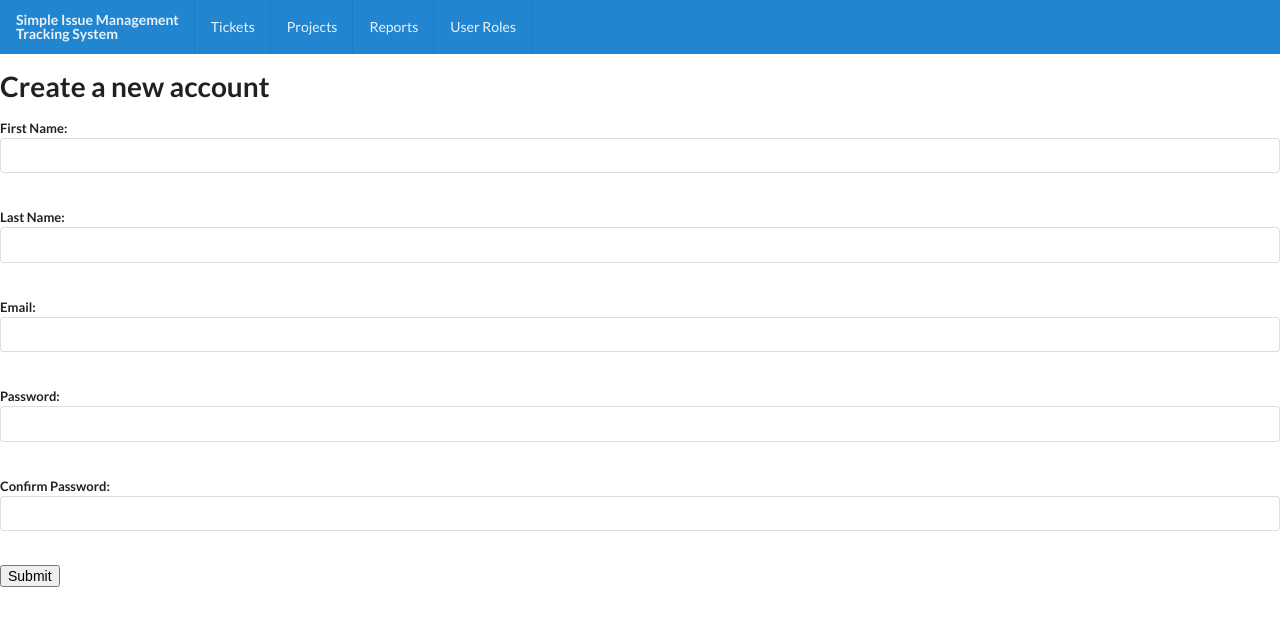
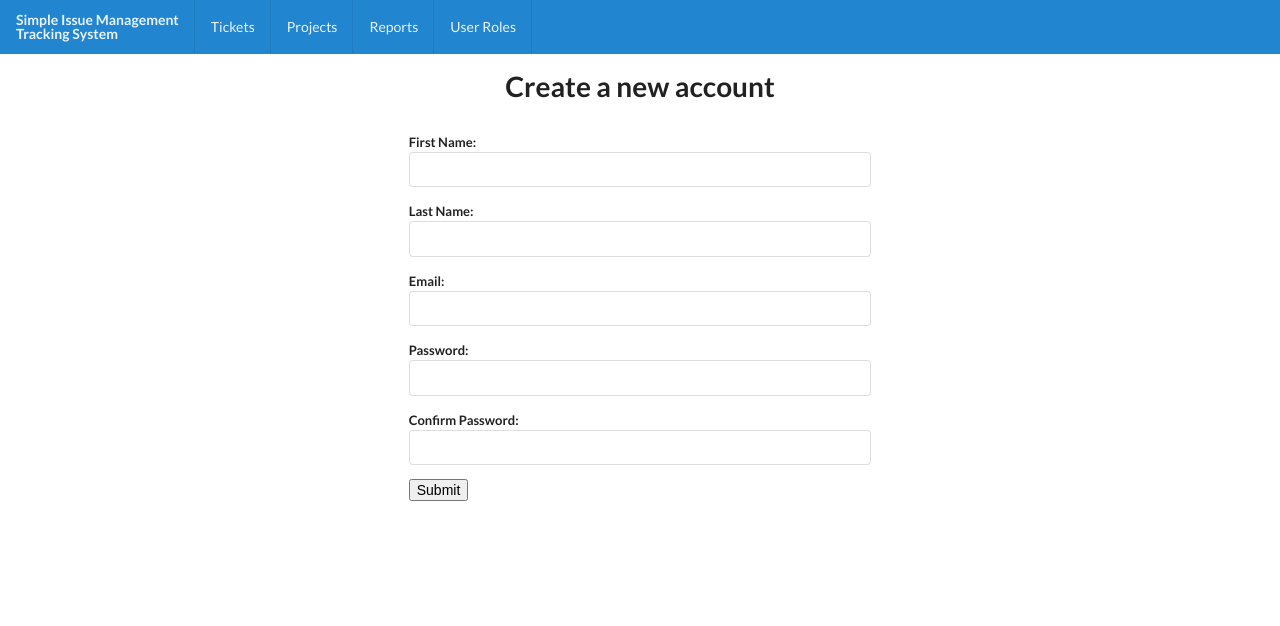
Before and after one commit to leonredman/sim-ticket-tracker, a React (Create React App) app: page /AccountRegister in a window 1280 px wide. Shown: the top 626 px of the page. Built offline with nearby package versions, Linux system fonts and the light colour scheme.

Commit message:
init commit

```diff
--- a/src/components/AccountRegister.js
+++ b/src/components/AccountRegister.js
@@ -4,7 +4,12 @@ import React from 'react';
 const AcctRegister = () => {
     return (
          <div className="newAcctContainer">
+             <div className="ui grid">
+                <div className="ui centered row">
                     <h1>Create a new account</h1>
+                </div>
+                    <div className="ui row">
+                        <div className="six wide centered column">
                             <form className="ui form">
                                 <div className="field">
                                     <label>
@@ -12,38 +17,40 @@ const AcctRegister = () => {
                                         <input type="text" name="firstname" />
                                     </label>
                                 </div>
-                   <br />
+
                                 <div className="field">
                                     <label>
                                         Last Name:
                                         <input type="text" name="lastname" />
                                     </label>
                                 </div>
-                    <br />
+
                                 <div className="field">
                                     <label>
                                         Email:
                                         <input type="email" name="email" />
                                     </label>
                                 </div>
-                    <br />
+
                                 <div className="field">
                                     <label>
                                         Password:
                                         <input type="password" name="password" />
                                     </label>
                                 </div>
-                                 <br />
+
                                 <div className="field">
                                     <label>
                                         Confirm Password:
                                         <input type="password" name="password" />
                                     </label>
                                 </div>
-                                 <br />
+
                                 <input type="submit" value="Submit" />
                             </form>
-                <br />
+                        </div>
+                    </div>
+            </div>
          </div>
     );
  };
```
Lines whose indentation alone changed are shown as unchanged.
